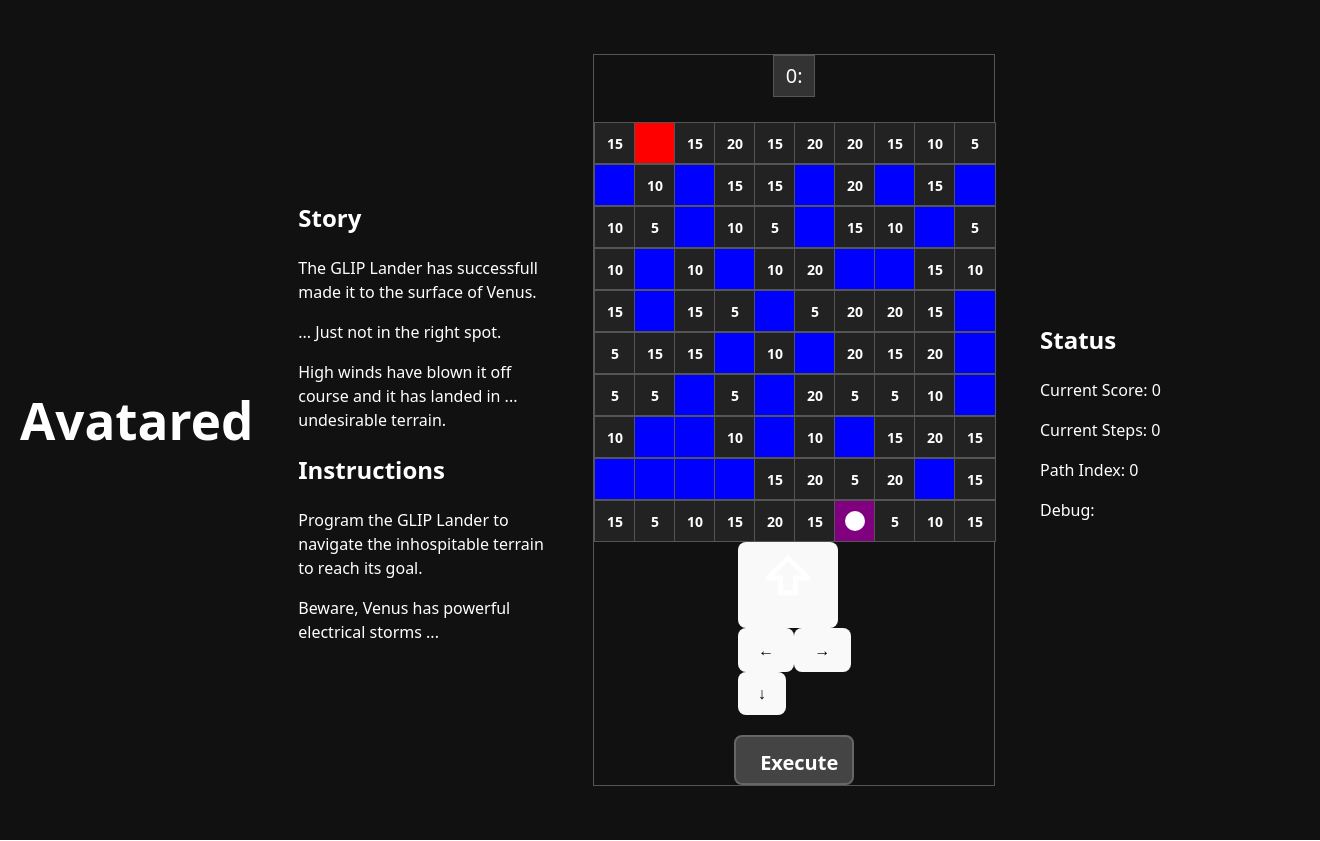
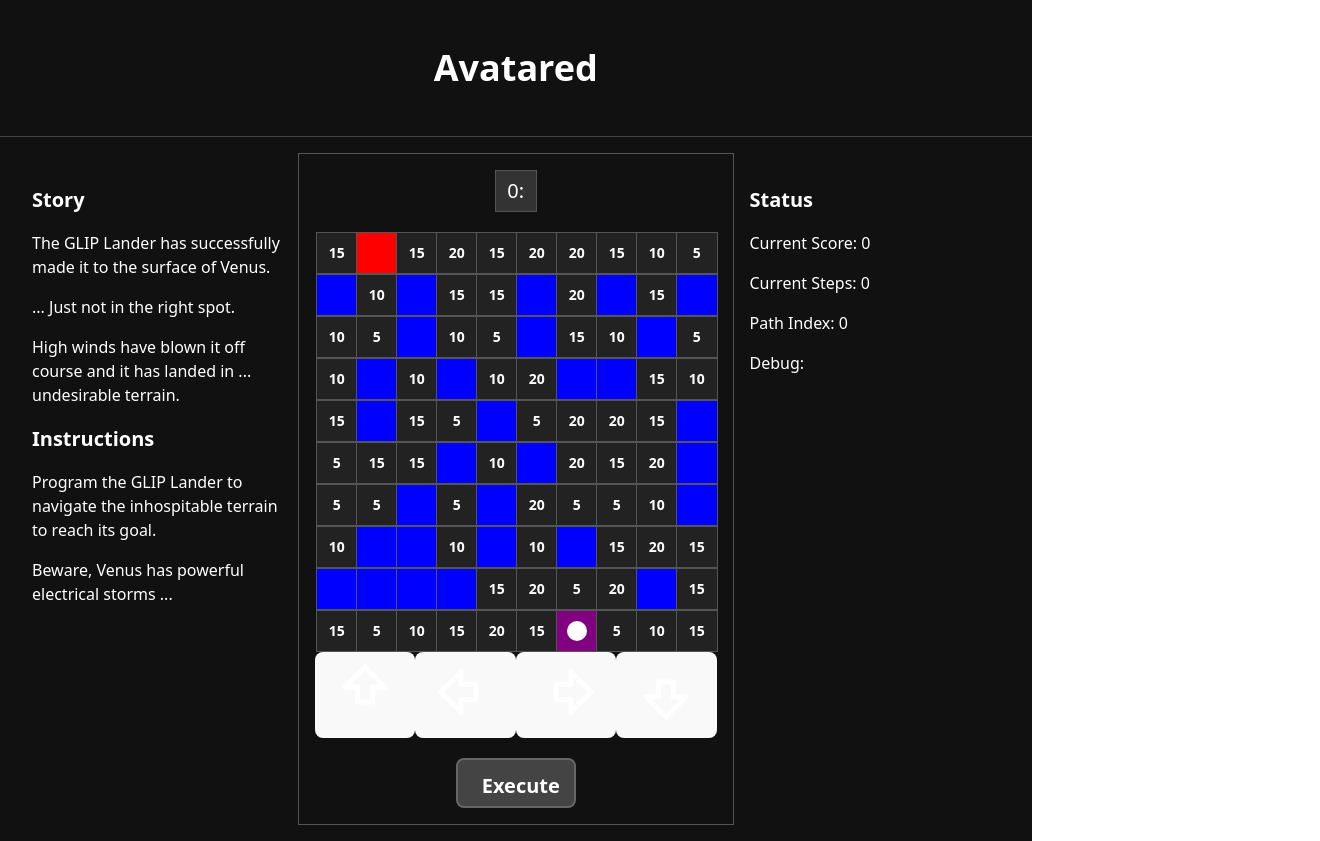
Before and after one commit to tbatchelder/Avatared, a React (Vite) app: page / in a window 1280 px wide. Shown: the whole page, 1320 px wide, since content can reach past the window. Built offline with nearby package versions, Linux system fonts and the light colour scheme.

Commit message:
Making things pretty - fixed the Path buttons

```diff
--- a/src/App.tsx
+++ b/src/App.tsx
@@ -150,9 +150,17 @@ const App: React.FC = () => {
 
   const modifyPath = (index: number) => {
     setPath((prevPath) => {
-      const newPath = [...prevPath];
-      newPath[index] = "↓"; // Temporary replacement for testing
-      return newPath;
+      const newPath = [...prevPath]; // Ensure a new array reference
+      const possibleDirections = ["↑", "↓", "←", "→"].filter(
+        (dir) => dir !== prevPath[index]
+      );
+
+      newPath[index] =
+        possibleDirections[
+          Math.floor(Math.random() * possibleDirections.length)
+        ];
+
+      return [...newPath]; // Returning a new array forces re-render
     });
   };
 
@@ -460,53 +468,87 @@ const App: React.FC = () => {
     <div
       style={{
         display: "flex",
-        justifyContent: "space-between",
-        alignItems: "center",
-        height: "100vh",
-        width: "100vw",
-        padding: "20px",
+        flexDirection: "column",
         backgroundColor: "#111",
         color: "#fff",
+        minHeight: "100vh",
       }}
     >
+      {/* Header */}
+      <header
+        style={{
+          width: "100%",
+          textAlign: "center",
+          padding: "24px 0",
+          borderBottom: "1px solid #444",
+        }}
+      >
+        <h1 style={{ fontSize: "2.25rem", fontWeight: "bold" }}>Avatared</h1>
+      </header>
+
+      {/* Main content with 3 columns */}
+      <div
+        style={{
+          display: "flex",
+          flex: 1,
+          justifyContent: "space-between",
+          padding: "16px",
+        }}
+      >
+        {/* Global glitch overlay */}
         {globalGlitchActive && (
           <div
             style={{
-            position: "absolute",
+              position: "fixed",
               top: 0,
               left: 0,
-            width: "100vw",
-            height: "100vh",
-            backgroundColor: "#0000AA", // BSOD color
+              right: 0,
+              bottom: 0,
+              backgroundColor: "#0000AA",
               display: "flex",
               alignItems: "center",
               justifyContent: "center",
               color: "#fff",
               fontSize: "24px",
               fontWeight: "bold",
-            zIndex: 9999, // Ensures it covers everything
+              zIndex: 50,
             }}
           >
             💀 ERROR: SYSTEM FAILURE - RESTARTING...
           </div>
         )}
 
-      <div>
-        <h1>Avatared</h1>
-      </div>
         {/* LEFT SIDE: Instructions */}
-      <div style={{ width: "250px", padding: "10px" }}>
-        <h2>Story</h2>
-        <p>The GLIP Lander has successfull made it to the surface of Venus.</p>
-        <p>... Just not in the right spot.</p>
-        <p>
+        <div style={{ width: "250px", padding: "16px" }}>
+          <h2
+            style={{
+              fontSize: "1.25rem",
+              fontWeight: "bold",
+              marginBottom: "16px",
+            }}
+          >
+            Story
+          </h2>
+          <p style={{ marginBottom: "8px" }}>
+            The GLIP Lander has successfully made it to the surface of Venus.
+          </p>
+          <p style={{ marginBottom: "8px" }}>... Just not in the right spot.</p>
+          <p style={{ marginBottom: "16px" }}>
             High winds have blown it off course and it has landed in ...
             undesirable terrain.
           </p>
-        <h2>Instructions</h2>
-        <p>
-          Program the GLIP Lander to navigate the inhospitable terrain to reach
-          its goal.
+          <h2
+            style={{
+              fontSize: "1.25rem",
+              fontWeight: "bold",
+              marginBottom: "16px",
+            }}
+          >
+            Instructions
+          </h2>
+          <p style={{ marginBottom: "8px" }}>
+            Program the GLIP Lander to navigate the inhospitable terrain to
+            reach its goal.
           </p>
           <p>Beware, Venus has powerful electrical storms ...</p>
         </div>
@@ -518,13 +560,7 @@ const App: React.FC = () => {
             flexDirection: "column",
             alignItems: "center",
             border: "1px solid #555",
-        }}
-      >
-        <div
-          style={{
-            display: "flex",
-            flexDirection: "column",
-            alignItems: "center",
+            padding: "16px",
             position: "relative",
           }}
         >
@@ -534,34 +570,35 @@ const App: React.FC = () => {
                 position: "absolute",
                 top: 0,
                 left: 0,
-                width: "100%",
-                height: "100%",
-                backgroundColor: "rgba(0, 0, 0)", // Blackout effect
-                color: "#fff",
+                right: 0,
+                bottom: 0,
+                backgroundColor: "rgba(0, 0, 0, 1)",
                 display: "flex",
                 alignItems: "center",
                 justifyContent: "center",
+                color: "#fff",
                 fontSize: "20px",
                 fontWeight: "bold",
-                zIndex: 999, // Covers only the grid
+                zIndex: 40,
               }}
             >
               ⚠️ CONNECTION LOST: RETRYING...
             </div>
           )}
+
           {/* Path Display Above the Grid */}
           <div
             style={{
               display: "flex",
               flexDirection: "column",
               alignItems: "center",
-              marginBottom: "20px",
+              marginBottom: "16px",
             }}
           >
             {generatePathRows().map((row, rowIndex) => (
               <div
                 key={rowIndex}
-                style={{ display: "flex", gap: "5px", marginBottom: "5px" }}
+                style={{ display: "flex", gap: "4px", marginBottom: "4px" }}
               >
                 {row.map((direction, index) => (
                   <PathBox
@@ -574,23 +611,33 @@ const App: React.FC = () => {
               </div>
             ))}
           </div>
+
           <Grid
             grid={grid}
             gridSize={GRID_SIZE}
             playerPosition={playerPosition}
           />
+
           <Controls onMove={addToPath} />
           <ExecuteButton onExecute={executePath} />
         </div>
-      </div>
 
         {/* RIGHT SIDE: Status Updates */}
-      <div style={{ width: "250px", padding: "10px" }}>
-        <h2>Status</h2>
-        <p>Current Score: {score}</p>
-        <p>Current Steps: {path.length}</p>
-        <p>Path Index: {currentPathIndex}</p>
+        <div style={{ width: "250px", padding: "16px" }}>
+          <h2
+            style={{
+              fontSize: "1.25rem",
+              fontWeight: "bold",
+              marginBottom: "16px",
+            }}
+          >
+            Status
+          </h2>
+          <p style={{ marginBottom: "8px" }}>Current Score: {score}</p>
+          <p style={{ marginBottom: "8px" }}>Current Steps: {path.length}</p>
+          <p style={{ marginBottom: "8px" }}>Path Index: {currentPathIndex}</p>
           <p>Debug: {debugInfo}</p>
+        </div>
       </div>
     </div>
   );
--- a/src/components/Controls.tsx
+++ b/src/components/Controls.tsx
@@ -12,23 +12,69 @@ const Controls: React.FC<ControlsProps> = ({ onMove }) => {
         <svg
           xmlns="http://www.w3.org/2000/svg"
           width="60"
-          height="60" /* Match button size */
-          viewBox="0 0 24 24" /* Standard viewBox */
+          height="60"
+          viewBox="0 0 24 24"
           fill="none"
           stroke="white"
           strokeWidth="2"
           strokeLinecap="round"
           strokeLinejoin="round"
-          preserveAspectRatio="xMidYMid meet" /* Ensures it scales evenly */
+          preserveAspectRatio="xMidYMid meet"
         >
           <path d="M12 2L4 10h5v6h6v-6h5L12 2z" />
         </svg>
       </button>
-      <div className="horizontal-buttons">
-        <button onClick={() => onMove("←")}>←</button>
-        <button onClick={() => onMove("→")}>→</button>
-      </div>
-      <button onClick={() => onMove("↓")}>↓</button>
+
+      <button onClick={() => onMove("←")}>
+        <svg
+          xmlns="http://www.w3.org/2000/svg"
+          width="60"
+          height="60"
+          viewBox="0 0 24 24"
+          fill="none"
+          stroke="white"
+          strokeWidth="2"
+          strokeLinecap="round"
+          strokeLinejoin="round"
+          preserveAspectRatio="xMidYMid meet"
+        >
+          <path d="M2 12L10 4v5h6v6h-6v5L2 12z" />
+        </svg>
+      </button>
+
+      <button onClick={() => onMove("→")}>
+        <svg
+          xmlns="http://www.w3.org/2000/svg"
+          width="60"
+          height="60"
+          viewBox="0 0 24 24"
+          fill="none"
+          stroke="white"
+          strokeWidth="2"
+          strokeLinecap="round"
+          strokeLinejoin="round"
+          preserveAspectRatio="xMidYMid meet"
+        >
+          <path d="M22 12L14 4v5h-6v6h6v5l8-8z" />
+        </svg>
+      </button>
+
+      <button onClick={() => onMove("↓")}>
+        <svg
+          xmlns="http://www.w3.org/2000/svg"
+          width="60"
+          height="60"
+          viewBox="0 0 24 24"
+          fill="none"
+          stroke="white"
+          strokeWidth="2"
+          strokeLinecap="round"
+          strokeLinejoin="round"
+          preserveAspectRatio="xMidYMid meet"
+        >
+          <path d="M12 22l8-8h-5v-6h-6v6H4l8 8z" />
+        </svg>
+      </button>
     </div>
   );
 };
--- a/src/styles/PathBox.css
+++ b/src/styles/PathBox.css
@@ -8,12 +8,15 @@
   color: #fff;
   font-size: 20px;
   border: 1px solid #555;
-  cursor: pointer;
-  /* Secretly clickable */
   transition: background-color 0.3s;
 }
 
 .path-box:hover {
-  background-color: #444;
-  /* Slight hover effect */
+  background-color: #333;
+  /* Remove hover highlight */
 }
+
+.path-box {
+  cursor: default;
+  /* No hand icon when hovering */
+}
```
Lines whose indentation alone changed are shown as unchanged.
